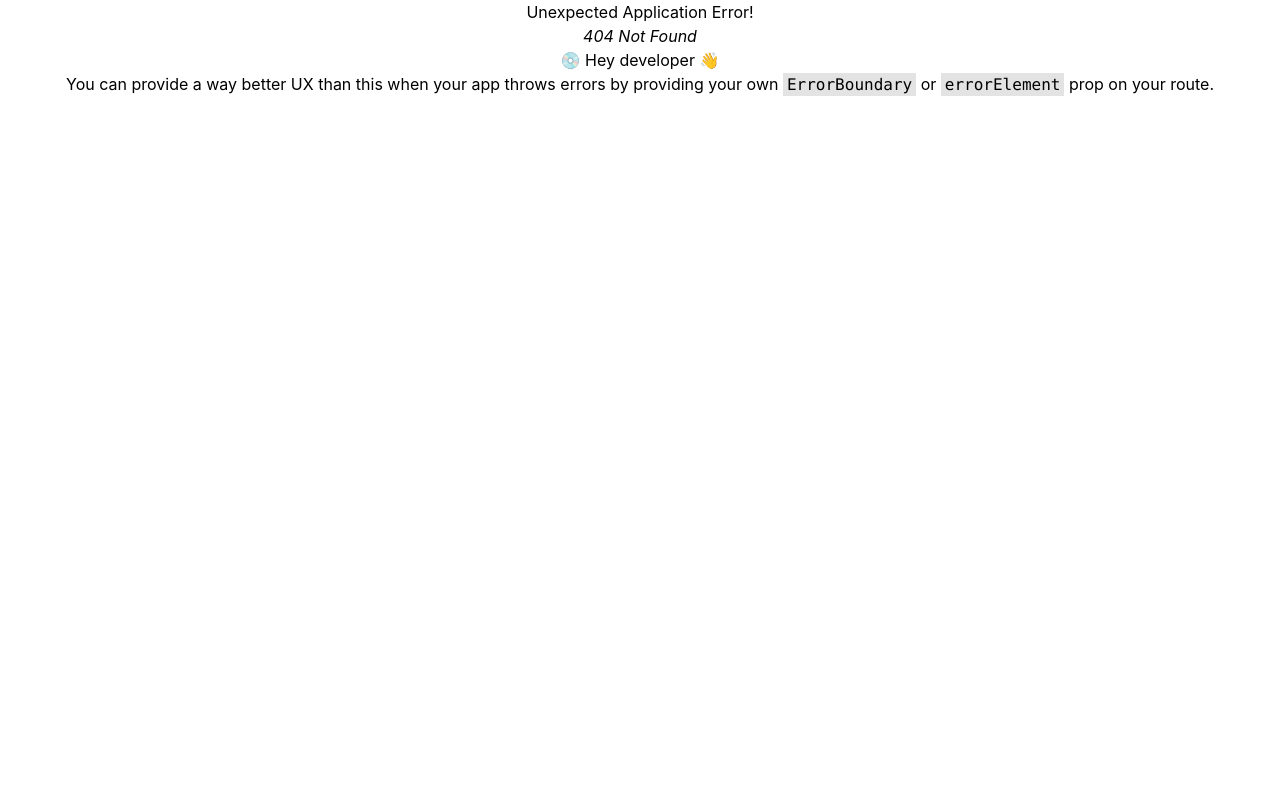
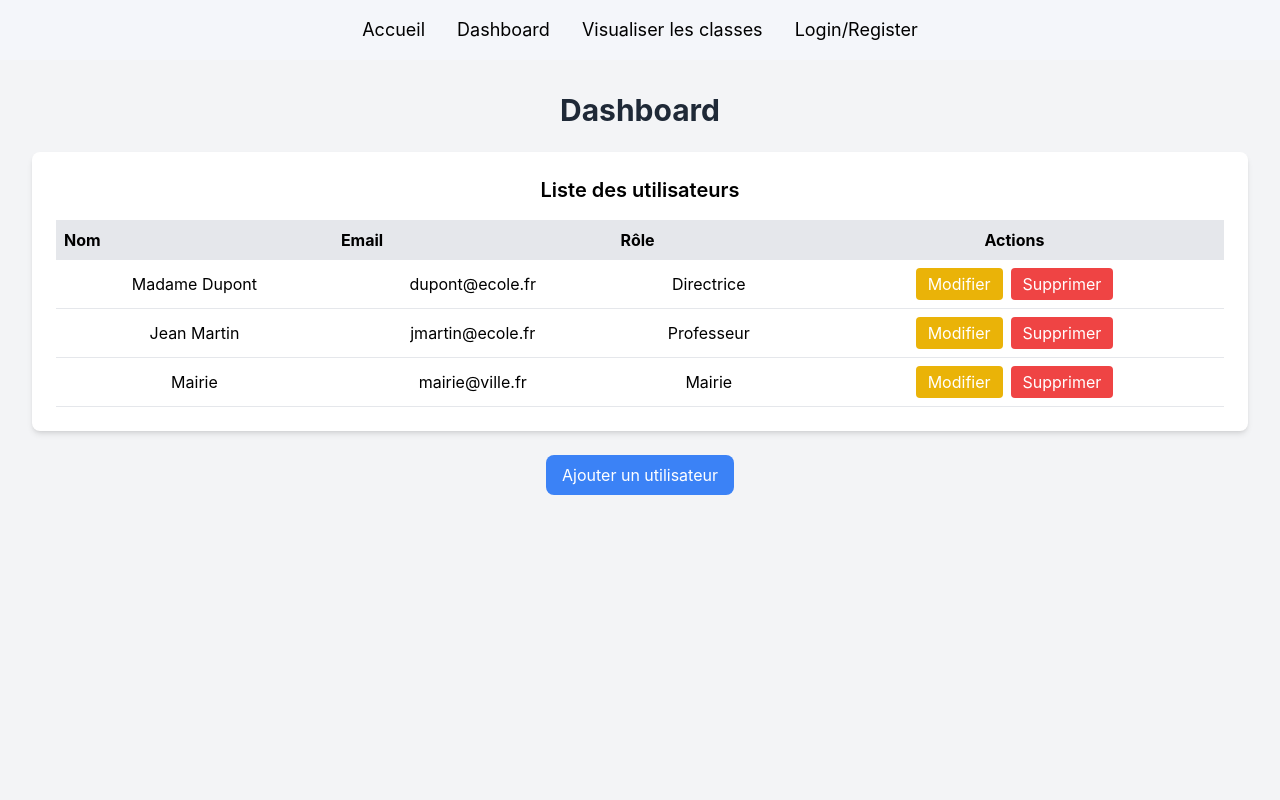
Before and after one commit to leashmt/hexamineo-front, a React (Create React App) app: page /dashboard in a window 1280 px wide. Before the commit this address had no page. Shown: the top 800 px of the page. Built offline with nearby package versions, Linux system fonts and the light colour scheme.

Commit message:
feat(Dashboard) : Dashboard interface

```diff
--- a/src/App.js
+++ b/src/App.js
@@ -4,6 +4,7 @@ import Home from "./pages/Home";
 import NavBar from "./pages/NavBar";
 import Example from "./pages/Example";
 import Classes from "./pages/Classes";
+import Dashboard from "./pages/Dashboard";
 
 
 const router = createBrowserRouter([
@@ -23,6 +24,10 @@ const router = createBrowserRouter([
         path: "/classes",
         element: <Classes/>
       },
+      {
+        path: "/dashboard",
+        element: <Dashboard/>
+      },
     ]
   }
 ])
--- /dev/null
+++ b/src/pages/Dashboard.jsx
@@ -0,0 +1,161 @@
+import React, { useState } from "react";
+
+const initialUsers = [
+  { id: 1, name: "Madame Dupont", email: "dupont@ecole.fr", role: "Directrice" },
+  { id: 2, name: "Jean Martin", email: "jmartin@ecole.fr", role: "Professeur" },
+  { id: 3, name: "Mairie", email: "mairie@ville.fr", role: "Mairie" },
+];
+
+const Dashboard = () => {
+  const [users, setUsers] = useState(initialUsers);
+  const [showForm, setShowForm] = useState(false);
+  const [newUser, setNewUser] = useState({
+    id: null,
+    name: "",
+    email: "",
+    role: "Professeur",
+  });
+
+  const [editMode, setEditMode] = useState(false);
+
+  const handleAddOrEditUser = (e) => {
+    e.preventDefault();
+    if (editMode) {
+      setUsers(
+        users.map((user) =>
+          user.id === newUser.id ? { ...user, ...newUser } : user
+        )
+      );
+    } else {
+      setUsers([
+        ...users,
+        { id: users.length + 1, ...newUser },
+      ]);
+    }
+    setNewUser({ name: "", email: "", role: "Professeur" });
+    setShowForm(false);
+    setEditMode(false);
+  };
+
+  const handleDeleteUser = (id) => {
+    setUsers(users.filter((user) => user.id !== id));
+  };
+  const handleEditUser = (user) => {
+    setShowForm(true);
+    setEditMode(true);
+    setNewUser(user);
+  };
+
+  return (
+    <div className="min-h-screen bg-gray-100 p-8">
+      <h1 className="text-3xl font-bold mb-6 text-gray-800">Dashboard</h1>
+
+      <div className="bg-white p-6 rounded-lg shadow-md mb-6">
+        <h2 className="text-xl font-semibold mb-4">Liste des utilisateurs</h2>
+        <table className="w-full table-auto">
+          <thead>
+            <tr className="bg-gray-200">
+              <th className="p-2 text-left">Nom</th>
+              <th className="p-2 text-left">Email</th>
+              <th className="p-2 text-left">Rôle</th>
+              <th className="p-2 text-center">Actions</th>
+            </tr>
+          </thead>
+          <tbody>
+            {users.map((user) => (
+              <tr key={user.id} className="border-b">
+                <td className="p-2">{user.name}</td>
+                <td className="p-2">{user.email}</td>
+                <td className="p-2">{user.role}</td>
+                <td className="p-2 flex justify-center space-x-2">
+                  <button
+                    onClick={() => handleEditUser(user)}
+                    className="px-3 py-1 bg-yellow-500 text-white rounded hover:bg-yellow-600"
+                  >
+                    Modifier
+                  </button>
+                  <button
+                    onClick={() => handleDeleteUser(user.id)}
+                    className="px-3 py-1 bg-red-500 text-white rounded hover:bg-red-600"
+                  >
+                    Supprimer
+                  </button>
+                </td>
+              </tr>
+            ))}
+          </tbody>
+        </table>
+      </div>
+
+      <div className="text-center">
+        <button
+          onClick={() => {
+            setShowForm(!showForm);
+          }}
+          className="bg-blue-500 text-white px-4 py-2 rounded-lg hover:bg-blue-600 transition"
+        >
+          {showForm ? "Annuler" : "Ajouter un utilisateur"}
+        </button>
+      </div>
+
+      {showForm && (
+        <form
+          onSubmit={handleAddOrEditUser}
+          className="mt-6 bg-white p-6 rounded-lg shadow-md max-w-md mx-auto"
+        >
+          <h2 className="text-xl font-semibold mb-4">
+            {editMode ? "Modifier" : "Ajouter"} un utilisateur
+          </h2>
+          <div className="mb-4">
+            <label className="block text-gray-700 mb-1 text-center">Nom</label>
+            <input
+              type="text"
+              value={newUser.name}
+              onChange={(e) =>
+                setNewUser({ ...newUser, name: e.target.value })
+              }
+              className="block w-full p-2 border border-gray-300 rounded-lg focus:ring-2 focus:ring-blue-400"
+              placeholder="Nom complet"
+              required
+            />
+          </div>
+          <div className="mb-4">
+            <label className="block text-gray-700 mb-1 text-center">Email</label>
+            <input
+              type="email"
+              value={newUser.email}
+              onChange={(e) =>
+                setNewUser({ ...newUser, email: e.target.value })
+              }
+              className="block w-full p-2 border border-gray-300 rounded-lg focus:ring-2 focus:ring-blue-400"
+              placeholder="Email"
+              required
+            />
+          </div>
+          <div className="mb-4">
+            <label className="block text-gray-700 mb-1 text-center">Rôle</label>
+            <select
+              value={newUser.role}
+              onChange={(e) =>
+                setNewUser({ ...newUser, role: e.target.value })
+              }
+              className="block w-full p-2 border border-gray-300 rounded-lg focus:ring-2 focus:ring-blue-400"
+            >
+              <option value="Directrice">Directrice</option>
+              <option value="Professeur">Professeur</option>
+              <option value="Mairie">Mairie</option>
+            </select>
+          </div>
+          <button
+            type="submit"
+            className="w-full bg-green-500 text-white py-2 rounded-lg hover:bg-green-600 transition"
+          >
+            {editMode ? "Modifier" : "Ajouter"}
+          </button>
+        </form>
+      )}
+    </div>
+  );
+};
+
+export default Dashboard;
--- a/src/pages/NavBar.jsx
+++ b/src/pages/NavBar.jsx
@@ -8,6 +8,7 @@ const NavBar = () => {
         <nav className="flex justify-center space-x-6 text-lg">
           <div className = "flex space-x-8">
             <Link to="/" className="hover:text-yellow-highlight">Accueil</Link>
+            <Link to="/dashboard" className="hover:text-yellow-highlight">Dashboard</Link>
             <Link to="/classes" className="hover:text-yellow-highlight">Visualiser les classes</Link>
             <Link to="/auth" className="hover:text-yellow-highlight">Login/Register</Link>
           </div>
```
